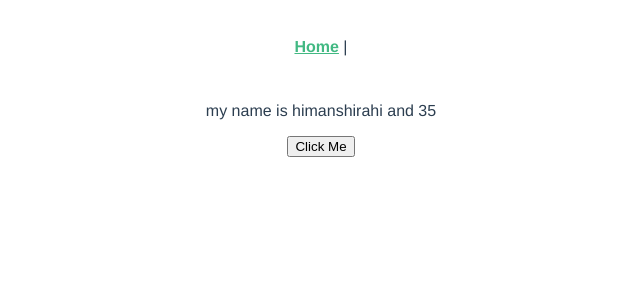
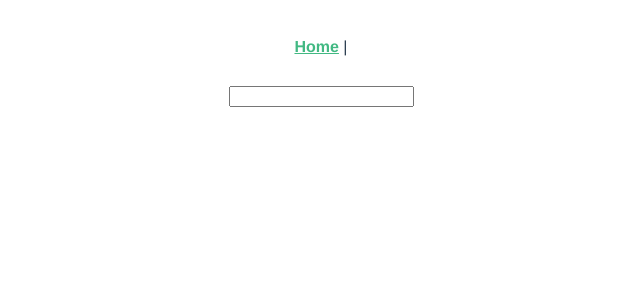
Before and after one commit to himanshurahi/Vue-JS, a Vue app in the folder blog/: page / in a window 1280 px wide. Shown: the top 300 px of the page, without its empty margins (319-959 px from the left). Built offline with nearby package versions, Linux system fonts and the light colour scheme.

Commit message:
More Compo API Search

```diff
--- a/blog/src/views/Home.vue
+++ b/blog/src/views/Home.vue
@@ -1,21 +1,22 @@
 <template>
   <div class="home">
-    <p ref="p">my name is {{ nameOne.name }} and {{ nameOne.age }}</p>
-    <button @click="updateName">Click Me</button>
+    <input type="text" name="" id="" v-model="search" />
+    <p>{{ search }}</p>
+    <p v-for="name in matchingName" :key="name">{{ name }}</p>
   </div>
 </template>
 
 <script>
-import { ref } from "vue";
+import { computed, ref } from "vue";
 export default {
   name: "Home",
   setup() {
-    const nameOne = ref({ name: "himanshirahi", age: 35 });
-
-    const updateName = () => {
-      nameOne.value.name = "yah";
-    };
-    return { nameOne, updateName };
+    const search = ref(" ");
+    const names = ref(["rahi", "himasnhrahi"]);
+    const matchingName = computed(() => {
+      return names.value.filter((name) => name.includes(search.value));
+    });
+    return { names, search, matchingName };
   },
 };
 </script>
```
